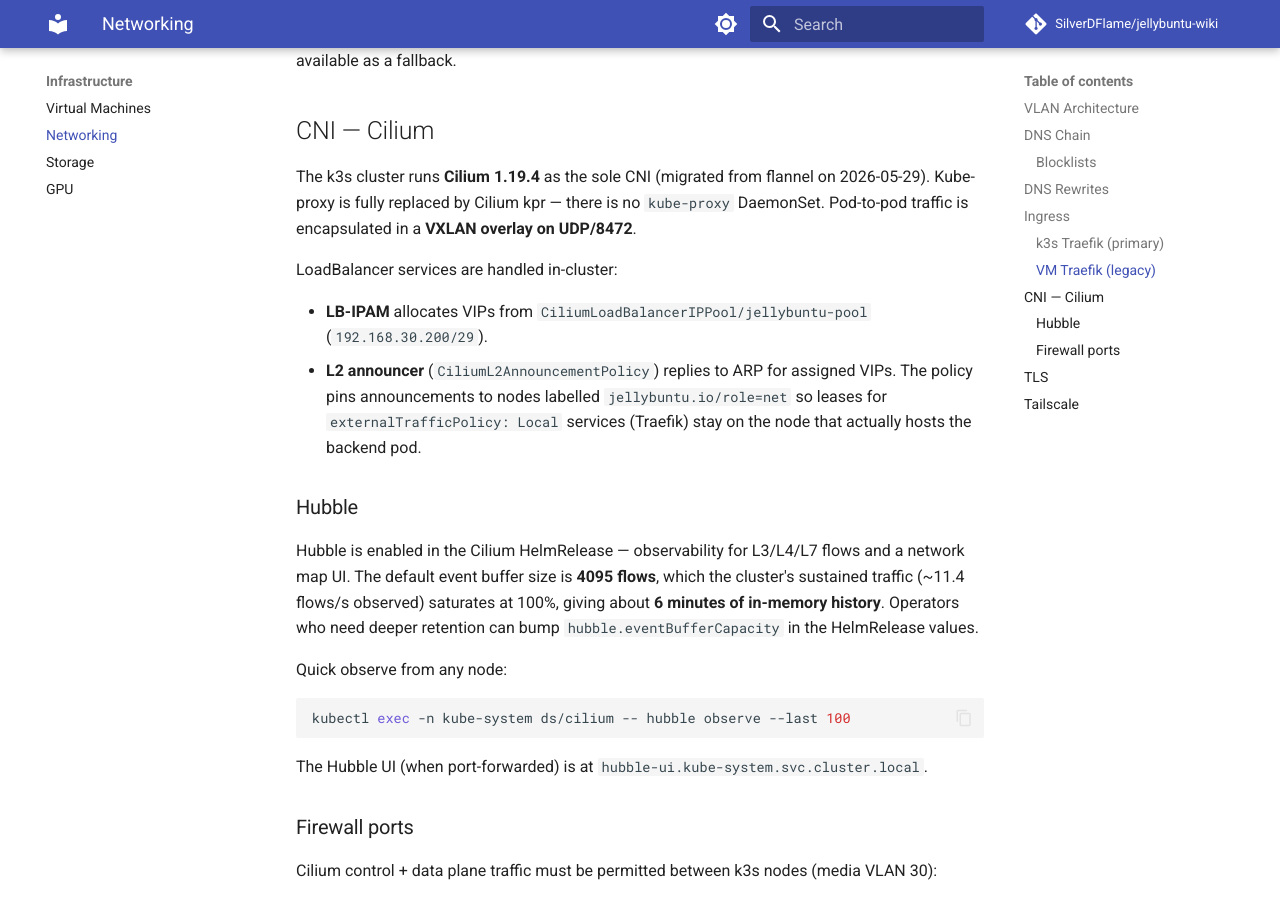
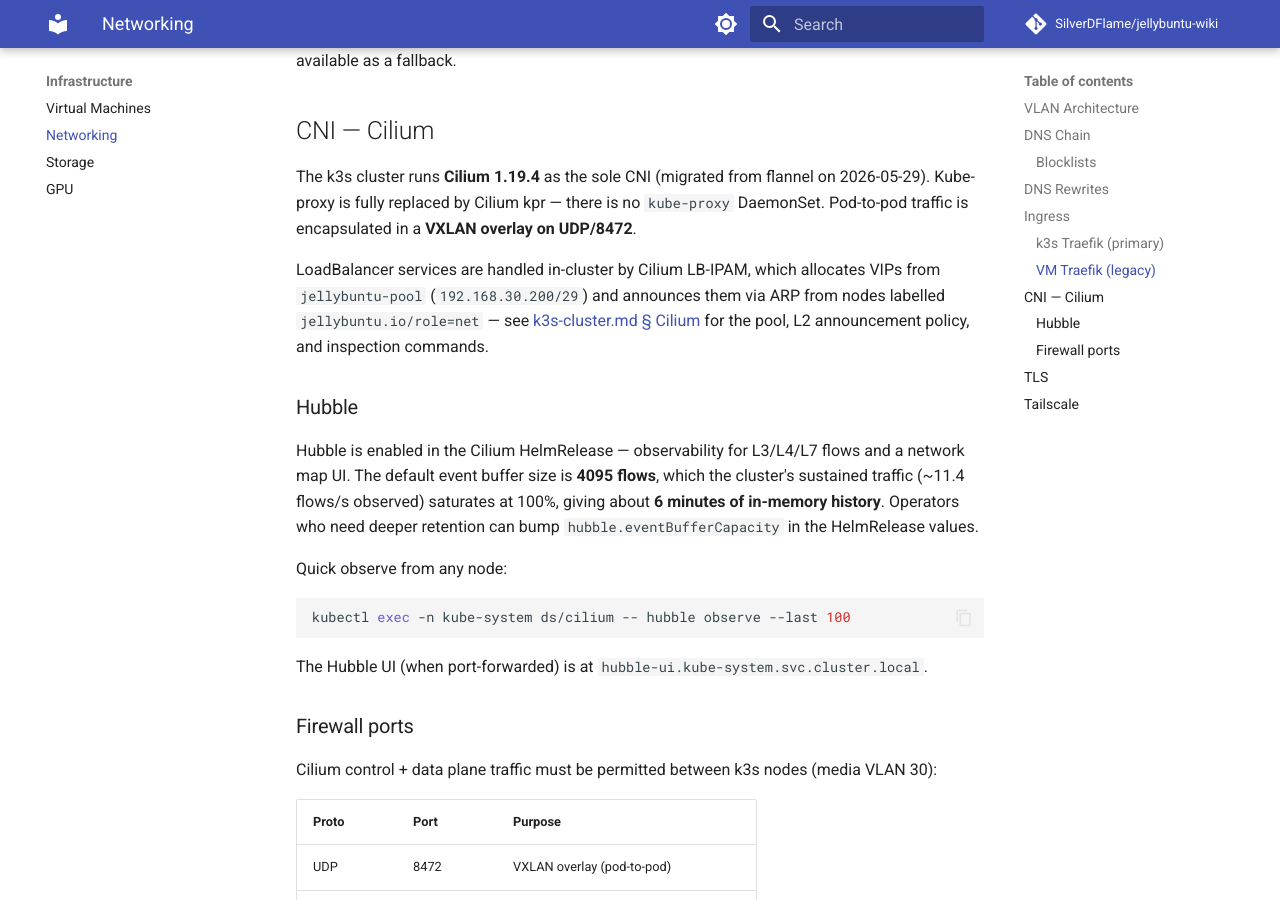
Before and after one commit to SilverDFlame/jellybuntu-wiki, an MkDocs documentation site: the page built from docs/infrastructure/networking.md, in a window 1280 px wide and 900 px high, scrolled down 3172 px. Built offline with MkDocs 1.6.1 and Material for MkDocs 9.7.7, drawn with Linux system fonts in a browser that asks for light colours; comment, search, counter and statistics services are not loaded.

Commit message:
docs: dedup Hubble/LB-IPAM prose + backtick CIDR (PR 37 round 3)
Round-3 review on PR #37: 1 nit + 2 duplication flags. Resolved by
single-sourcing each topic, consistent with the round-1 firewall-ports split
(networking.md owns network-layer facts; k3s-cluster.md owns cluster ops).

- k3s-namespaces.md: wrap CIDR `192.168.30.200/29` in backticks (table nit).
- networking.md §CNI: replace the LB-IPAM/L2 prose (duplicated k3s-cluster.md
  §Cilium) with a one-line summary + link. networking.md keeps Hubble +
  firewall ports.
- k3s-cluster.md §Cilium: replace the Hubble detail bullet (duplicated
  networking.md §Hubble) with a cross-ref link. k3s-cluster.md keeps LB-IPAM
  pool/policy + inspection commands.

Cross-ref anchor: used MkDocs default-slugify form
`#cilium-cni-loadbalancer` (single dash) — the toc extension has no custom
slugify, so the GitHub-style double-dash the bot suggested would not resolve.

Co-Authored-By: Claude Opus 4.8 (1M context) <noreply@anthropic.com>

```diff
--- a/docs/infrastructure/networking.md
+++ b/docs/infrastructure/networking.md
@@ -103,14 +103,11 @@ The k3s cluster runs **Cilium 1.19.4** as the sole CNI (migrated from flannel on
 Kube-proxy is fully replaced by Cilium kpr — there is no `kube-proxy` DaemonSet. Pod-to-pod
 traffic is encapsulated in a **VXLAN overlay on UDP/8472**.
 
-LoadBalancer services are handled in-cluster:
-
-- **LB-IPAM** allocates VIPs from `CiliumLoadBalancerIPPool/jellybuntu-pool`
-  (`192.168.30.200/29`).
-- **L2 announcer** (`CiliumL2AnnouncementPolicy`) replies to ARP for assigned VIPs.
-  The policy pins announcements to nodes labelled `jellybuntu.io/role=net` so leases
-  for `externalTrafficPolicy: Local` services (Traefik) stay on the
-  node that actually hosts the backend pod.
+LoadBalancer services are handled in-cluster by Cilium LB-IPAM, which allocates VIPs from
+`jellybuntu-pool` (`192.168.30.200/29`) and announces them via ARP from nodes labelled
+`jellybuntu.io/role=net` — see
+[k3s-cluster.md § Cilium](../operations/k3s-cluster.md#cilium-cni-loadbalancer) for the pool,
+L2 announcement policy, and inspection commands.
 
 ### Hubble
 
```
Also changed, not shown: docs/operations/k3s-cluster.md (+2 -2 lines), docs/operations/k3s-namespaces.md (+1 -1 lines).
